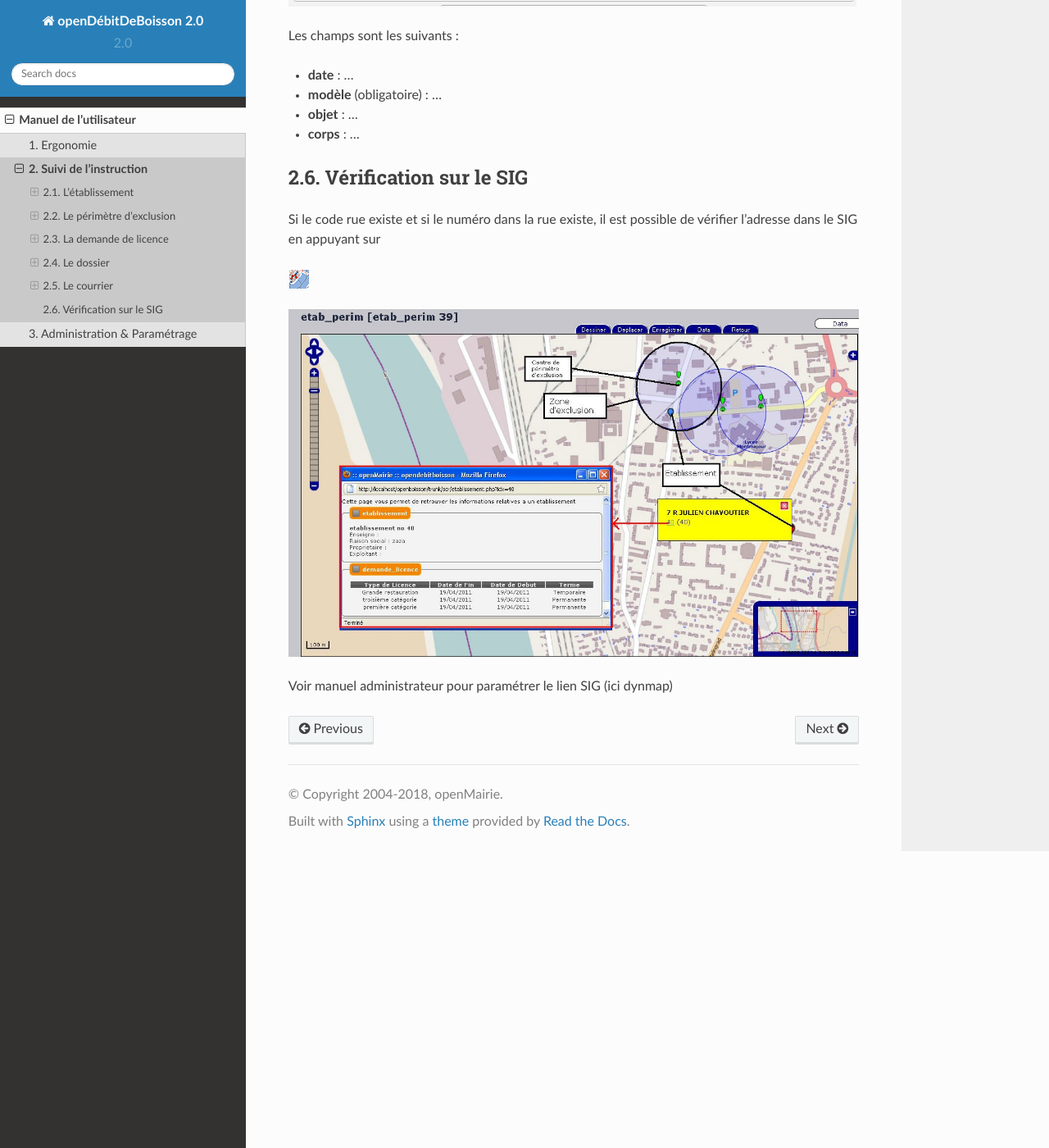
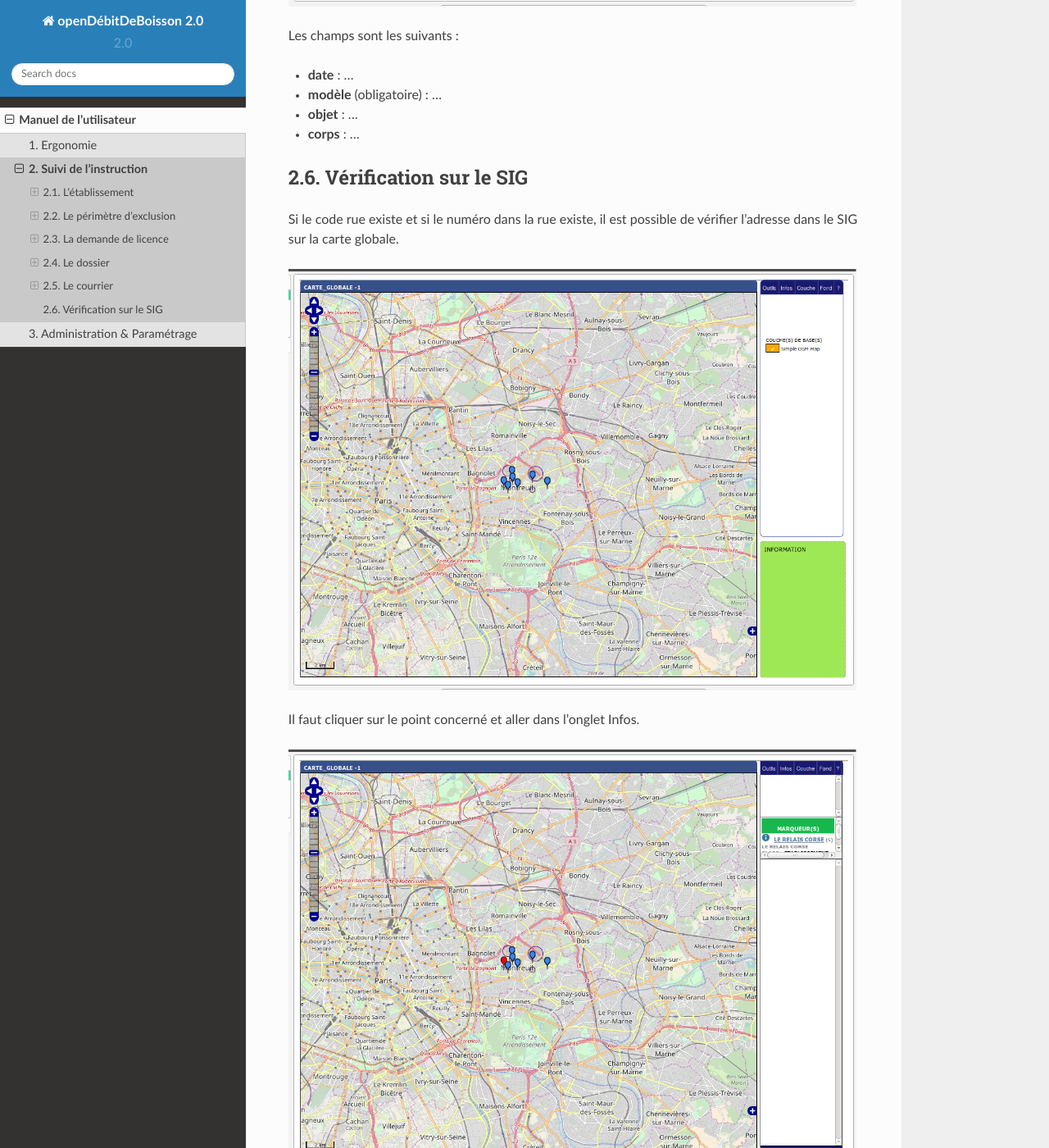
Before and after one commit to Acidburn0zzz/opendebitdeboisson-documentation, a Sphinx documentation site: the page built from source/manuel_utilisateur/instruction/index.rst, in a window 1280 px wide and 1400 px high, scrolled down 11679 px. Shown: the whole window at 82% size. Built offline with Sphinx 7.4.7 and the Read the Docs theme 2.0.0, drawn with Linux system fonts in a browser that asks for light colours; some of the changed text lies outside the part shown.

Commit message:
Modifie la documentation dans la partie Vérification SIG.

```diff
--- a/source/manuel_utilisateur/instruction/index.rst
+++ b/source/manuel_utilisateur/instruction/index.rst
@@ -239,12 +239,16 @@ Vérification sur le SIG
 ***********************
 
 
-Si le code rue existe et si le numéro dans la rue existe, il est possible de vérifier l'adresse dans le SIG en appuyant sur
+Si le code rue existe et si le numéro dans la rue existe, il est possible de vérifier l'adresse dans le SIG sur la carte globale.
 
-.. image:: image16.png
+.. image:: a_carte_globale.png
 
+Il faut cliquer sur le point concerné et aller dans l'onglet Infos.
 
+.. image:: a_carte_globale_infos.png
 
-.. image:: image17.jpeg
+Il est possible d'afficher une vue synthétique de l'établissement en cliquant sur sa raison sociale dans la liste des marqueurs.
+
+.. image:: a_carte_globale_overlay.png
 
 Voir manuel administrateur pour paramétrer le lien SIG (ici dynmap)
```
Also changed, not shown: source/manuel_utilisateur/instruction/a_carte_globale.png (added), source/manuel_utilisateur/instruction/a_carte_globale_infos.png (added), source/manuel_utilisateur/instruction/a_carte_globale_overlay.png (added), source/manuel_utilisateur/instruction/image16.png (deleted), source/manuel_utilisateur/instruction/image17.jpeg (deleted).
